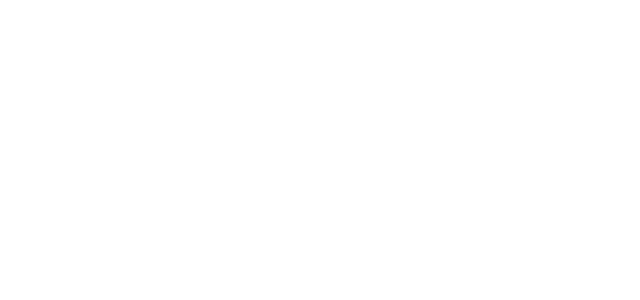
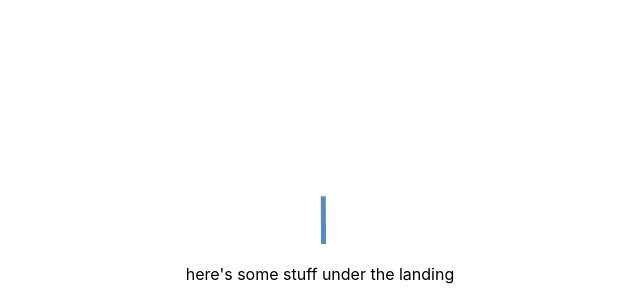
Before and after one commit to dailybruin/interactive.2020.registration-issue, a React (Create React App) app: page / in a window 1280 px wide. Shown: the part 2204-2504 px from the top of the page, without its empty margins (320-960 px from the left). Before the commit the page ends 852 px from the top, so only its background shows below. Built offline with nearby package versions, Linux system fonts and the light colour scheme.

Commit message:
added scrolly line

```diff
--- a/package.json
+++ b/package.json
@@ -6,7 +6,7 @@
     "cra-template": "1.0.3",
     "react": "^16.13.1",
     "react-dom": "^16.13.1",
-    "react-scripts": "3.4.3"
+    "react-scripts": "^3.4.3"
   },
   "scripts": {
     "start": "react-scripts start",
--- a/src/App.js
+++ b/src/App.js
@@ -1,6 +1,7 @@
 import React from 'react';
 import './App.css';
 import Landing from "./components/Landing.js"
+import ScrollyContainer from "./components/ScrollyContainer.js"
 
 function App() {
   return (
@@ -9,7 +10,12 @@ function App() {
         <Landing />
       </header>
       <p>
-        hello here's some stuff under the landing
+          hello here's some stuff under the landing
+      </p>
+      <ScrollyContainer>
+      </ScrollyContainer>
+      <p>
+          here's some stuff under the landing
       </p>
     </div>
   );
--- /dev/null
+++ b/src/components/ScrollyContainer.js
@@ -0,0 +1,61 @@
+import React from 'react';
+import ReactDOM from 'react-dom'
+import '../App.css';
+
+let paths = document.createElementNS('http://www.w3.org/2000/svg', 'path');
+paths.setAttribute('d','M' + 2.5 + ',' + 1 + 'L' + 9.5 + ',' + 1596)
+paths.setAttribute('stroke', "#568CBA")
+paths.setAttribute('strokeWidth', 5);
+let pathLength = paths.getTotalLength();
+paths.style.strokeDasharray = pathLength + ' ' + pathLength;
+paths.style.strokeDashoffset = pathLength;
+
+class ScrollyContainer extends React.Component {
+    constructor(props) {
+        super(props);
+        this.state = {
+            strokeDasharray: paths.style.strokeDasharray,
+            strokeDashoffset: paths.style.strokeDashoffset
+        }
+
+        this.handleScroll = this.handleScroll.bind(this);
+    }
+
+    handleScroll() {
+        // What % down is it?
+        var scrollPercentage = (document.documentElement.scrollTop + document.body.scrollTop) / (document.documentElement.scrollHeight - document.documentElement.clientHeight);
+
+        // Length to offset the dashes
+        var drawLength = pathLength * (scrollPercentage - 0.03);
+
+        // Draw in reverse
+        paths.style.strokeDashoffset = pathLength - drawLength;
+        if (scrollPercentage >= 0.99) {
+            paths.style.strokeDasharray = "none";
+        } else {
+            paths.style.strokeDasharray = pathLength + ' ' + pathLength;
+        }
+        this.setState({
+            strokeDasharray: paths.style.strokeDasharray,
+            strokeDashoffset: paths.style.strokeDashoffset
+        })
+    }
+    componentDidMount() {
+        window.addEventListener('scroll', this.handleScroll);
+    }
+    componentWillUnmount() {
+        window.removeEventListener('scroll', this.handleScroll);
+    }
+      render() {
+        const { strokeDasharray, strokeDashoffset }= this.state;
+        return (
+            <div onScroll={this.handleScroll}>
+                <svg id="Scrolly" width="12" height="1596" viewBox="0 0 12 1596" fill="none" xmlns="http://www.w3.org/2000/svg">
+                     <path strokeDasharray={strokeDasharray} strokeDashoffset={strokeDashoffset} strokeWidth="5" stroke="#568CBA" d="M2.5, 1 L9.5, 1596"></path>
+                </svg>
+            </div>
+        );
+      }
+}
+
+export default ScrollyContainer;
```
Also changed, not shown: 1 other file (tests, documents, lock files or other folders).
